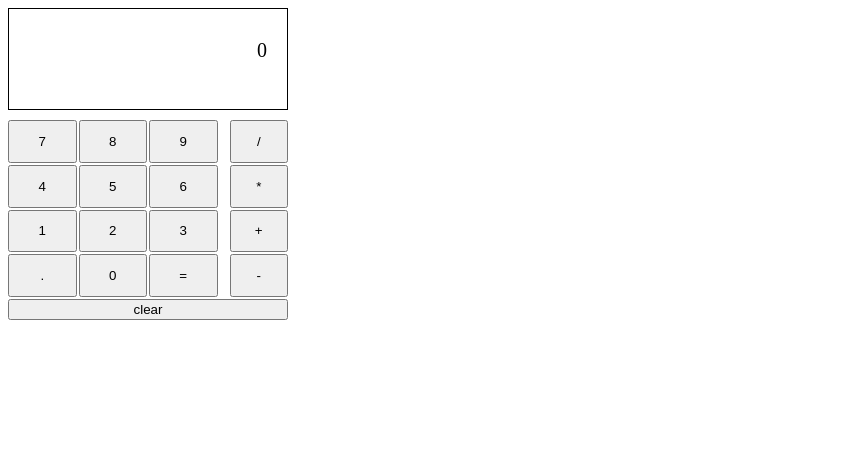
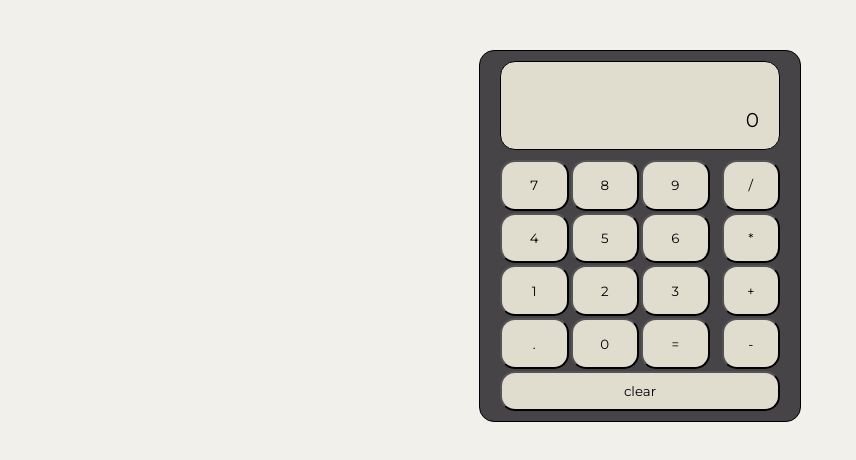
Before and after one commit to jennananas/calculator, a plain HTML site: page index.html in a window 1280 px wide. Shown: the whole page, without its empty margins (0-856 px from the left). Drawn offline with Linux system fonts and the light colour scheme.

Commit message:
add style

```diff
--- a/index.html
+++ b/index.html
@@ -5,6 +5,9 @@
     <meta http-equiv="X-UA-Compatible" content="IE=edge">
     <meta name="viewport" content="width=device-width, initial-scale=1.0">
     <script src="./script.js" defer></script>
+    <link rel="preconnect" href="https://fonts.googleapis.com">
+    <link rel="preconnect" href="https://fonts.gstatic.com" crossorigin>
+    <link href="https://fonts.googleapis.com/css2?family=Montserrat&display=swap" rel="stylesheet">
     <link rel="stylesheet" href="./style.css">
     <title>Calculator</title>
 </head>
--- a/script.js
+++ b/script.js
@@ -52,7 +52,7 @@ clearButton.addEventListener("click", () => clearDisplay())
 operators.forEach(operator => operator.addEventListener("click", () => {
     if (temp!=""){
         numbers.push(temp)
-    }
+    } else return
     setOperator(operator.value)
     temp=""
     evaluate(prevOp)
@@ -128,6 +128,7 @@ function evaluate(ope){
         return
     } else if (numbers.length==2){
         operationResult = operate(ope, numbers[0], numbers[1])
+        operationResult = Math.round((operationResult + Number.EPSILON) * 100000) / 100000
         numbers.splice(0, 2, operationResult)
         mainDisplay.textContent = operationResult
         return numbers
--- a/style.css
+++ b/style.css
@@ -1,27 +1,52 @@
 h1 {
     text-align: left;
 }
+body {
+    display: flex;
+    background-color: #F1F0EA;
+    justify-content: center;
+    margin-top : 50px;
+    font-family: 'Montserrat', sans-serif;
+}
 
 .calculator {
+
+    background-color: #474448;
     display : flex;
     flex-direction: column;
-    gap : 10px
+    align-items: center;
+    gap : 10px;
+    border : 1px solid;
+    border-radius: 15px;
+    width: 300px;
+    height: 350px;
+    padding : 10px;
 }
 
 .screen {
     flex-direction: column;
+    background-color: #E0DDCF;
     border: 1px solid;
+    border-radius: 15px;
     width: 238px;
     height : 80px;
     padding : 10px 20px;
     text-align : right;
 }
+
+
 .main {
+    display : flex;
+    justify-content: end;
+    align-items: flex-end;
+    flex : 3 0px;
     min-height: 40px;
     font-size: 20px;
 }
 .second {
-    font-size: 10px;
+    display : flex;
+    justify-content: end;
+    font-size: 15px;
     min-height: 20px;
 }
 
@@ -31,7 +56,13 @@ h1 {
     grid-template-rows: repeat(4, 1fr);
     grid-gap : 2px;
     width: 280px;
-    height: 200px;
+    height: 300px;
+}
+
+input {
+    border-radius: 15px;
+    font-family: 'Montserrat', sans-serif;
+    background-color: #E0DDCF;
 }
 
 .buttons input:nth-child(4n+4){
@@ -40,4 +71,5 @@ h1 {
 
 .clearButton {
     grid-column: span 4;
+    min-height: 40px;
 }
```
